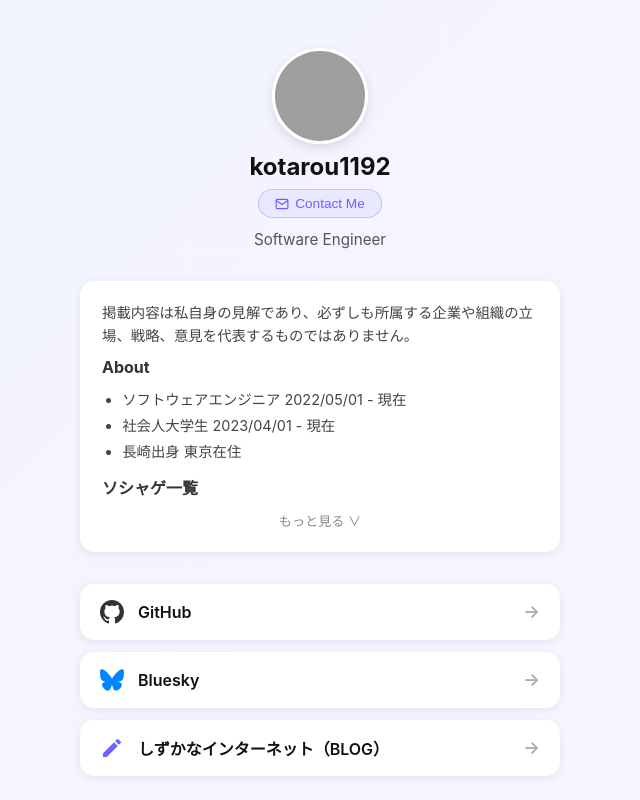
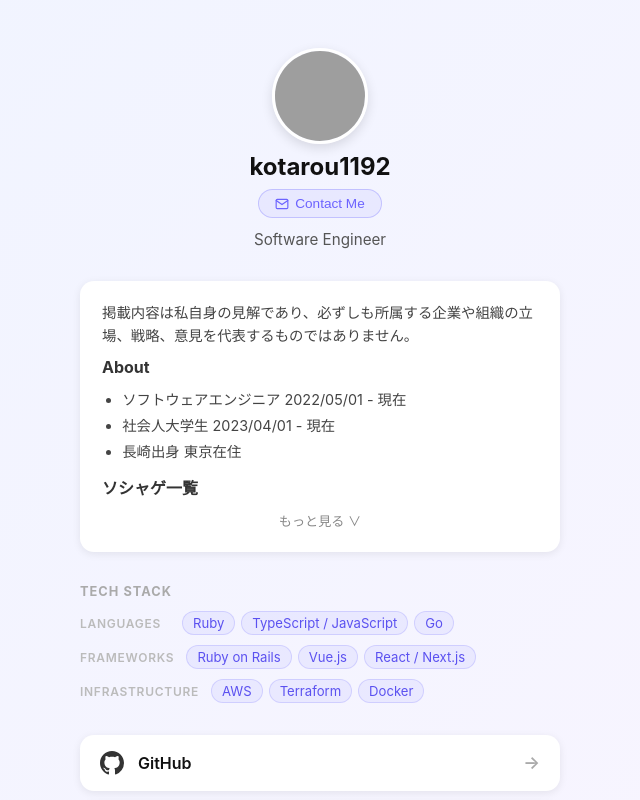
Before and after one commit to kotarou1192/my-informations, a Vue app: page / in a window 1280 px wide. Shown: the top 800 px of the page, without its empty margins (320-960 px from the left). Built offline with nearby package versions, Linux system fonts and the light colour scheme; grey boxes are pictures that could not be loaded.

Commit message:
技術スタックを追加

```diff
--- a/src/App.vue
+++ b/src/App.vue
@@ -4,9 +4,11 @@ import LinkCard from './components/LinkCard.vue';
 import CardSection from './components/CardSection.vue';
 import ActivityCard from './components/ActivityCard.vue';
 import TextBlock from './components/TextBlock.vue';
+import TechStackSection from './components/TechStackSection.vue';
 import {profile, links} from './data/links';
 import {activities} from './data/activities';
 import {intro} from './data/intro';
+import {techStack} from './data/techstack';
 
 const showContact = ref(false);
 const copied = ref(false);
@@ -44,6 +46,8 @@ function copyEmail() {
       </section>
 
       <TextBlock :blocks="intro" :collapse-after="4" />
+
+      <TechStackSection :groups="techStack" />
 
       <section class="links">
         <LinkCard v-for="link in links" :key="link.url" :link="link" />
--- /dev/null
+++ b/src/components/TechStackSection.vue
@@ -0,0 +1,51 @@
+<script setup lang="ts">
+import CardSection from './CardSection.vue';
+import type { TechGroup } from '../data/techstack';
+
+defineProps<{ groups: TechGroup[] }>();
+</script>
+
+<template>
+  <CardSection title="Tech Stack">
+    <div class="tech-group" v-for="group in groups" :key="group.label">
+      <span class="group-label">{{ group.label }}</span>
+      <div class="tag-list">
+        <span class="tag" v-for="item in group.items" :key="item">{{ item }}</span>
+      </div>
+    </div>
+  </CardSection>
+</template>
+
+<style scoped>
+.tech-group {
+  display: flex;
+  align-items: baseline;
+  gap: 12px;
+}
+
+.group-label {
+  font-size: 0.75rem;
+  font-weight: 600;
+  color: #bbb;
+  text-transform: uppercase;
+  letter-spacing: 0.06em;
+  min-width: 90px;
+  flex-shrink: 0;
+}
+
+.tag-list {
+  display: flex;
+  flex-wrap: wrap;
+  gap: 6px;
+}
+
+.tag {
+  display: inline-block;
+  padding: 3px 10px;
+  font-size: 0.82rem;
+  color: #5b51f0;
+  background: rgba(108, 99, 255, 0.08);
+  border: 1px solid rgba(108, 99, 255, 0.2);
+  border-radius: 999px;
+}
+</style>
--- /dev/null
+++ b/src/data/techstack.ts
@@ -0,0 +1,10 @@
+export interface TechGroup {
+  label: string;
+  items: string[];
+}
+
+export const techStack: TechGroup[] = [
+  { label: 'Languages', items: ['Ruby', 'TypeScript / JavaScript', 'Go'] },
+  { label: 'Frameworks', items: ['Ruby on Rails', 'Vue.js', 'React / Next.js'] },
+  { label: 'Infrastructure', items: ['AWS', 'Terraform', 'Docker'] },
+];
```
